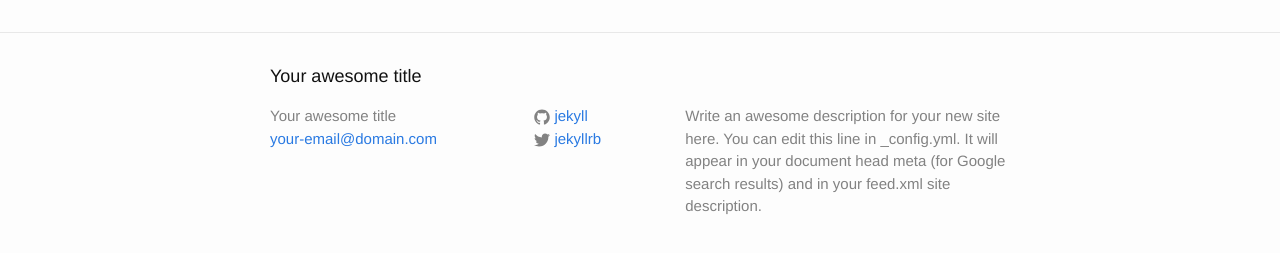
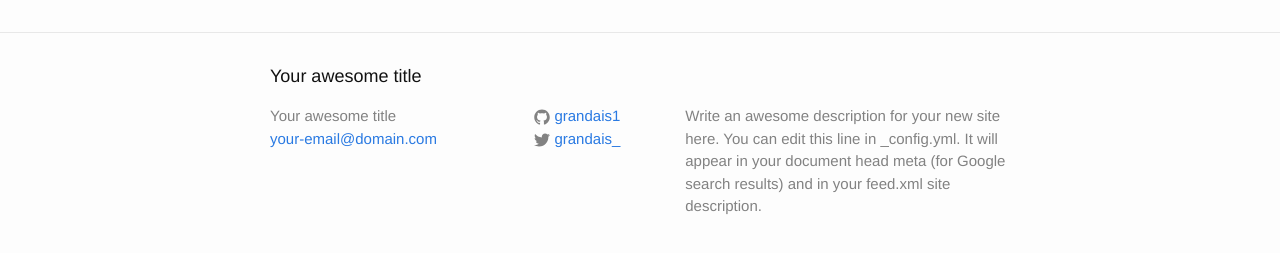
Before and after one commit to svetashov/bizideas.github.io, a Jekyll site: the page built from index.html, in a window 1280 px wide. Shown: the part 354-607 px from the top of the page. Built offline with Jekyll 4.4.1, drawn with Linux system fonts in a browser that asks for light colours.

Commit message:
Update _config.yml

```diff
--- a/_config.yml
+++ b/_config.yml
@@ -14,8 +14,8 @@ description: > # this means to ignore newlines until "baseurl:"
   Google search results) and in your feed.xml site description.
 baseurl: "" # the subpath of your site, e.g. /blog
 url: "http://yourdomain.com" # the base hostname & protocol for your site
-twitter_username: jekyllrb
-github_username:  jekyll
+twitter_username: grandais_
+github_username:  grandais1
 
 # Build settings
 markdown: kramdown
```
